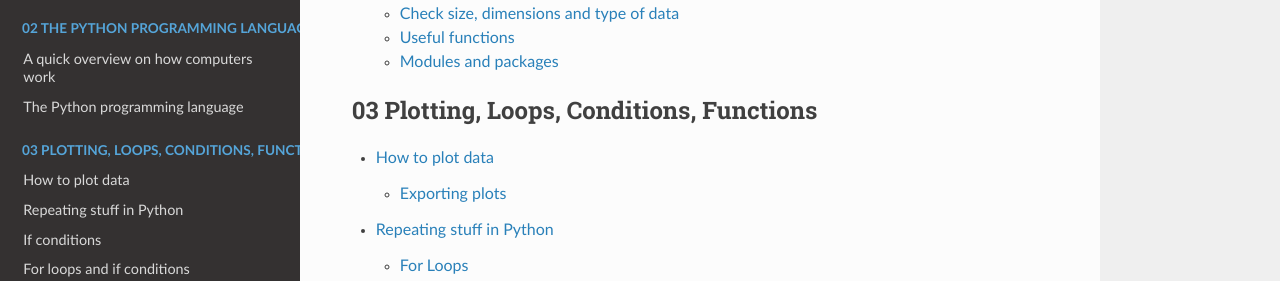
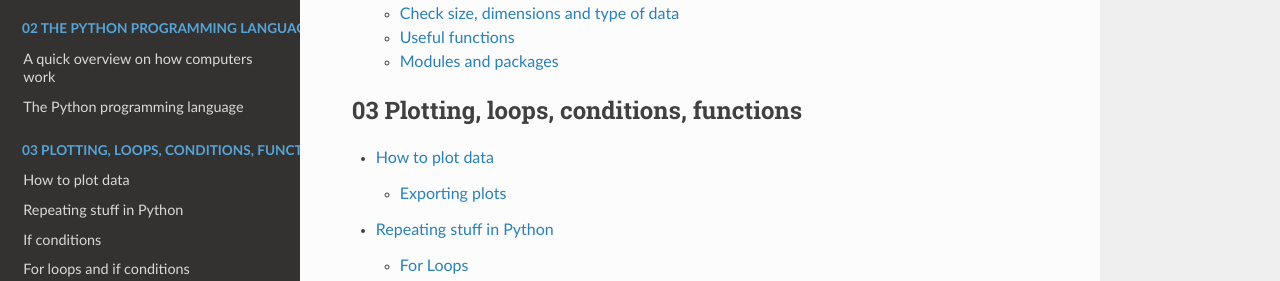
Before and after one commit to willi-kappler/python_intro, a Sphinx documentation site: the page built from docs/index.rst, in a window 1280 px wide and 1400 px high, scrolled down 568 px. Shown: the part 166-447 px from the top of the window. Built offline with Sphinx 7.4.7 and the Read the Docs theme 3.1.0, drawn with Linux system fonts in a browser that asks for light colours; some of the changed text lies outside the part shown.

```diff
--- a/docs/index.rst
+++ b/docs/index.rst
@@ -24,7 +24,7 @@ actively and in small groups. Really, the only way to learn Python is to do it.
 
 .. toctree::
    :maxdepth: 2
-   :caption: 03 Plotting, Loops, Conditions, Functions
+   :caption: 03 Plotting, loops, conditions, functions
 
    intro03/plotting
    intro03/loops
```
Also changed, not shown: other parts of docs/index.rst (+0 -2 lines), docs/intro01/python_environment.rst (+8 -0 lines), docs/intro02/computer_overview.rst (+13 -0 lines), 1 other file.
